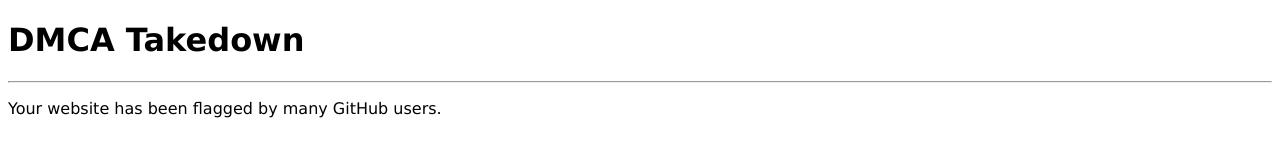
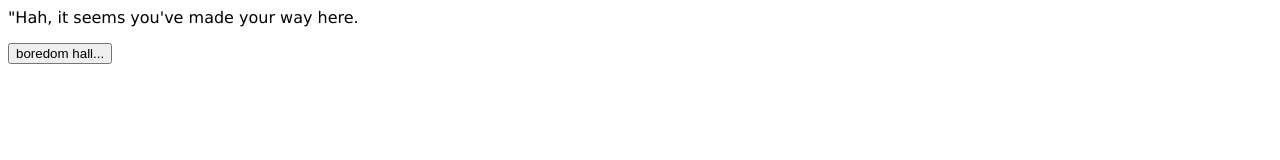
Before and after one commit to cheezegirl64/gen-alpha-anime-battle, a plain HTML site: page index.html in a window 1280 px wide. Drawn offline with Linux system fonts and the light colour scheme.

Commit message:
modified:   index.html

```diff
--- a/index.html
+++ b/index.html
@@ -7,13 +7,8 @@
     <link rel="stylesheet" href="style.css">
 </head>
 <body>
-    <h1>DMCA Takedown</h1>
-
-    <hr />
-
-    <p>Your website has been flagged by many GitHub users.</p>
-    <!-- "Hah, it seems you've made your way here.<p></p>
+    "Hah, it seems you've made your way here.<p></p>
     <button onclick="button()">boredom hall...</button>
-    <script src="index.js"></script> -->
+    <script src="index.js"></script>
 </body>
 </html>
```
